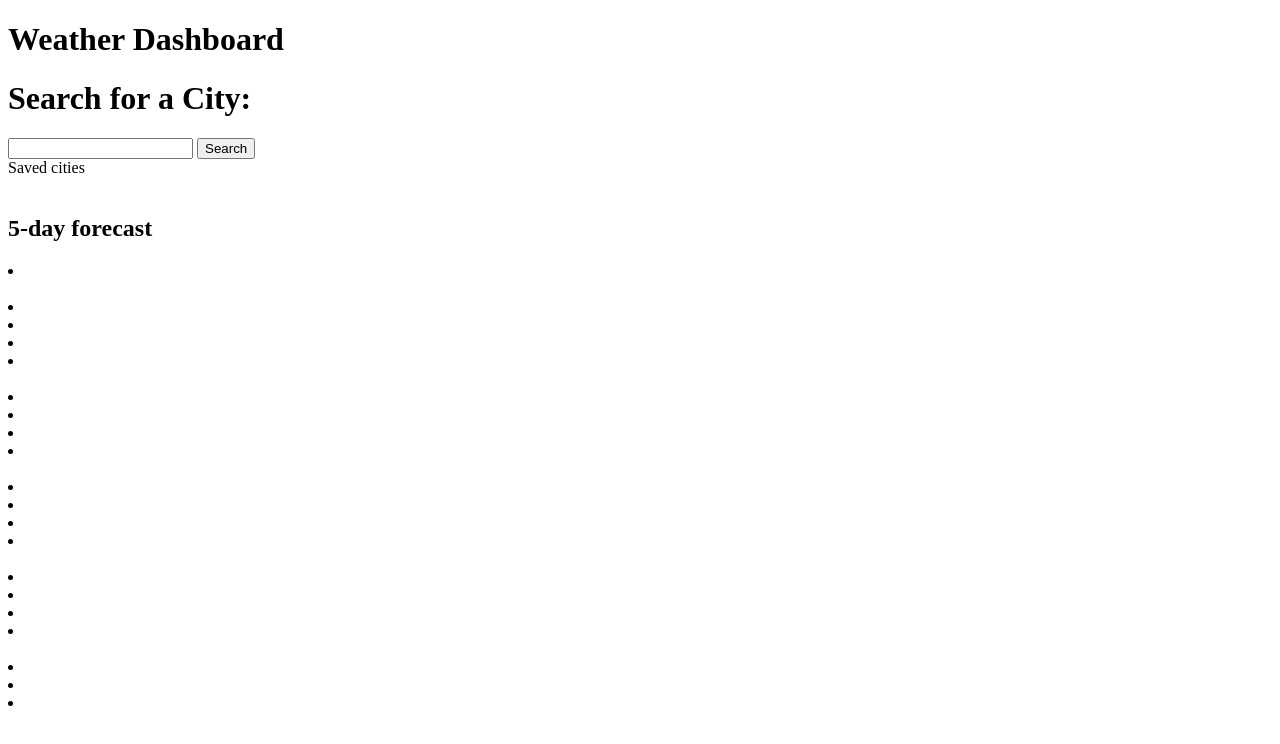
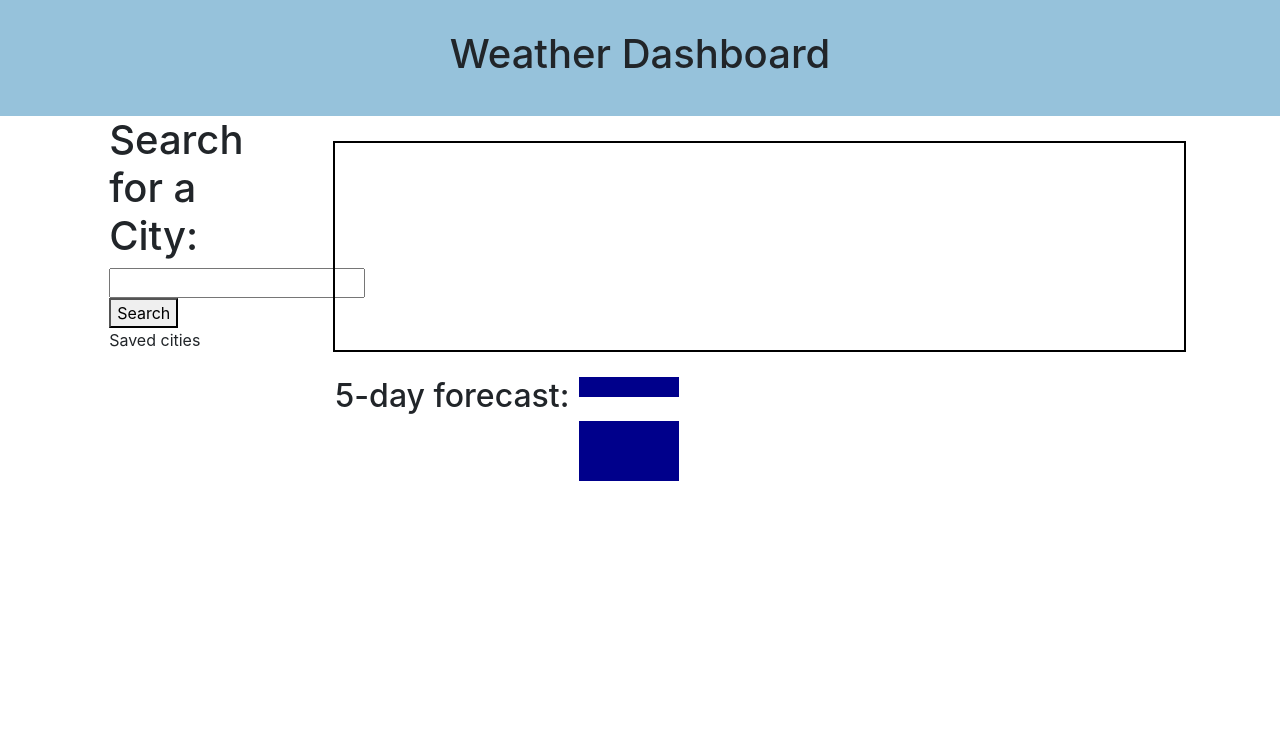
Before and after one commit to sophiekedrowski/Challenge-6, a plain HTML site: page index.html in a window 1280 px wide. Drawn offline with nearby package versions, Linux system fonts and the light colour scheme.

Commit message:
Added css, bootstrap, and almost done fixing my local sotrage

```diff
--- a/assets/style.css
+++ b/assets/style.css
@@ -0,0 +1,46 @@
+header {
+    text-align: center;
+    display: inline-block;
+    background-color: rgb(150, 194, 219);
+    padding: 30px;
+    width: 100%;
+}
+
+body {
+    display: flex;
+    flex-wrap: wrap;
+    justify-content: center;
+}
+
+#search {
+    list-style: none;
+}
+
+#currentWeather {
+    width: 75%;
+    font-size: 25px;
+    border: solid black 2px;
+    padding-left: 15px;
+    margin-top: 25px;
+    margin-left: 25px;
+}
+
+div h2{
+    padding-right: 10px;
+}
+
+#forecast{
+    display: flex;
+    width: 30%;
+    flex-direction: row;
+    margin-top: 25px;
+}
+
+li {
+    list-style: none;
+    background-color: darkblue;
+    color: aliceblue;
+    padding: 10px;
+    border-left: 10px;
+    border-right: 10px;
+}
--- a/assets/weather.js
+++ b/assets/weather.js
@@ -21,11 +21,8 @@ function forecast(lat, lon, userInput) {
     fetch(forecastUrl)
         .then((res) => res.json())
         .then((res) => {
-            // console.log(res);
-            // console.log(res.list.slice(0, 5));
             //Make error if user types not a real city
-            // console.log(forecastUrl)
-            // console.log(forecastUrl)
+
             function getWeather(day) {
                 //Getting the date and converting from UNIX timestamp into correct format
                 var unformattedDate = res.list[day].dt
@@ -51,7 +48,7 @@ function forecast(lat, lon, userInput) {
                 var city = res.city.name
 
                 //Creating an array with all my variables
-                return {city:city, date:formattedDate, iconurl:iconurl, temp:trueTemp, wind:wind, humidity:humidity};
+                return { city: city, date: formattedDate, iconurl: iconurl, temp: trueTemp, wind: wind, humidity: humidity };
             }
 
             var currentWeather = getWeather(0);
@@ -64,26 +61,16 @@ function forecast(lat, lon, userInput) {
             document.getElementById("current-icon").src = `${currentWeather.iconurl}`
 
 
-
-            // console.log(currentWeather[0]);
-
-            //    console.log(currentWeather)
-
             // For loops to go through my 5 day forecast
             var dayNumber = 1
-
             for (let i = 0; i < res.list.length; i++) {
-                // const accurateDisplayedWeather = todaysWeather[i];
-                // console.log(getWeather(i))
-
                 var dailyWeatherFormmated = getWeather(i);
-
                 if (res.list[i].dt_txt.endsWith("9:00:00")) {
 
                     var dayDiv = document.getElementById(`day-${dayNumber}`).children
 
                     dayDiv[0].innerHTML = `${dailyWeatherFormmated.date}`
-                    dayDiv[1].src  = dailyWeatherFormmated.iconurl
+                    dayDiv[1].src = dailyWeatherFormmated.iconurl
                     dayDiv[2].innerHTML = `${dailyWeatherFormmated.temp}`
                     dayDiv[3].innerHTML = `${dailyWeatherFormmated.wind}`
                     dayDiv[4].innerHTML = `${dailyWeatherFormmated.humidity}`
@@ -115,12 +102,20 @@ function searchApi(userInput) {
 }
 
 
-document.getElementById("searchBtn").addEventListener("click", function () {
+document.getElementById("searchBtn").addEventListener("click", function (event) {
+    event.preventDefault();
     var userCityInput = document.getElementById("UserInput").value
     var location = searchApi(userCityInput)
-    console.log(location)
+    localStorage.setItem("UserInput", JSON.stringify(userInput));
+    // console.log(location)
 })
 
-// function savingCityData(){
+function GettingStorage() {
+    for (let i = 0; i < userInput.length; i++) {
+        var TextId = userInput[i];
+    var locations = JSON.parse(localStorage.getItem(userInput));
+    document.getElementById(savedcities).innerHTML = locations;
+    }
+}
 
-// }
+GettingStorage();
--- a/index.html
+++ b/index.html
@@ -7,6 +7,7 @@
     <meta name="viewport" content="width=device-width, initial-scale=1.0">
     <script src="https://ajax.googleapis.com/ajax/libs/jquery/3.6.0/jquery.min.js"></script>
     <script type="text/javascript" src="https://cdnjs.cloudflare.com/ajax/libs/moment.js/2.27.0/moment.min.js"></script>
+    <link rel="stylesheet" href="https://cdnjs.cloudflare.com/ajax/libs/twitter-bootstrap/4.5.0/css/bootstrap.min.css">
     <link rel="stylesheet" href="./assets/style.css" />
     <title>Group Project 1</title>
 </head>
@@ -16,7 +17,7 @@
 
 <body>
 
-    <div>
+    <div id="search" class="col-2">
         <h1>Search for a City:</h1>
         <input type=text id="UserInput"> </input>
         <button id="searchBtn">Search</button>
@@ -27,7 +28,7 @@
     </div>
 
 
-    <div id="currentWeather">
+    <div id="currentWeather" class="col-8">
         <div id="city-date"></div>
         <img id="current-icon"></img>
         <div id="temp"></div>
@@ -37,9 +38,9 @@
     </div>
 
 
-    <div>
-        <h2> 5-day forecast </h2>
-    </div>
+    <div id="forecast" class="col-6">
+        <h2> 5-day forecast: </h2>
+
     <div id="day-1" class="day1">
         <li></li>
         <img></img>
@@ -78,7 +79,7 @@
         <li></li>
         <li></li>
     </div>
-
+</div>
 
 
 
```
